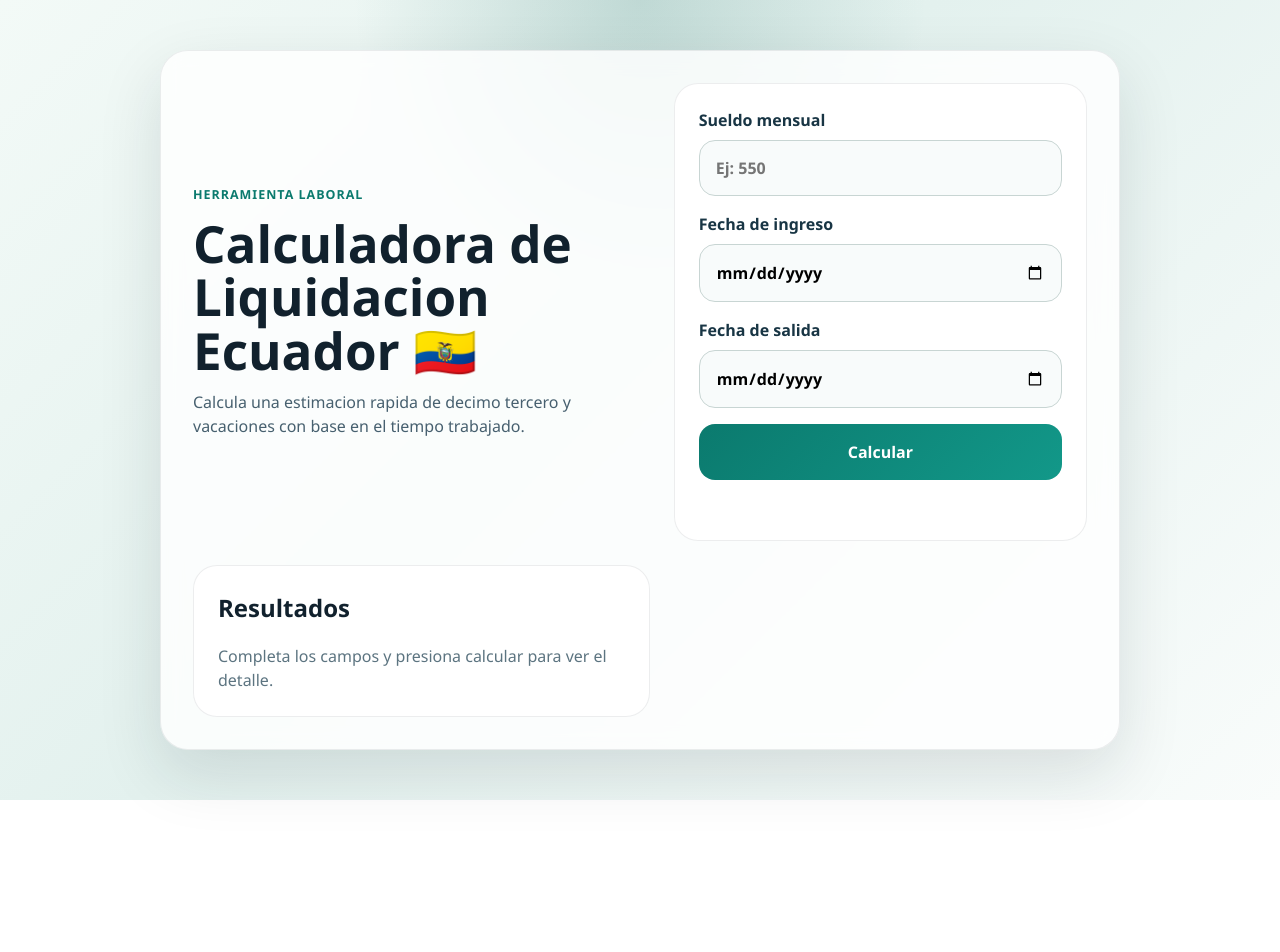
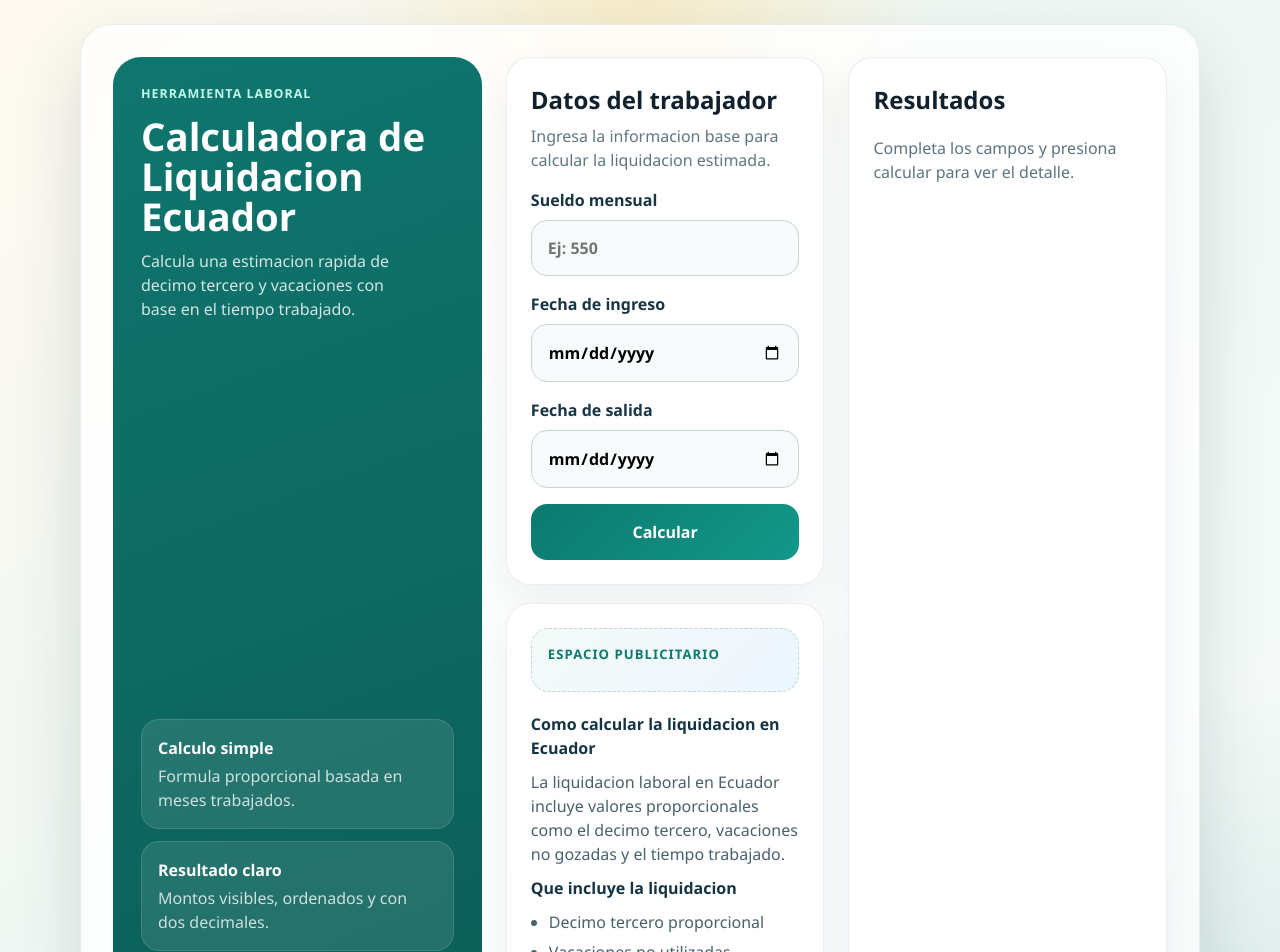
Before and after one commit to AnsaRoss/calculadora-liquidacion-ecuador, a React (Vite) app: page / in a window 1280 px wide. Shown: the top 952 px of the page. Before the commit the page ends 800 px from the top, so only its background shows below. Built offline with nearby package versions, Linux system fonts and the light colour scheme.

Commit message:
mejora diseño UI

```diff
--- a/src/App.jsx
+++ b/src/App.jsx
@@ -47,13 +47,30 @@ function App() {
   return (
     <main className="app-shell">
       <section className="calculator-card">
+        <div className="hero-panel">
           <div className="hero-copy">
             <p className="eyebrow">Herramienta laboral</p>
-          <h1>Calculadora de Liquidacion Ecuador 🇪🇨</h1>
+            <h1>Calculadora de Liquidacion Ecuador</h1>
             <p className="subtitle">
               Calcula una estimacion rapida de decimo tercero y vacaciones con base
               en el tiempo trabajado.
             </p>
+          </div>
+
+          <div className="hero-highlights">
+            <article>
+              <strong>Calculo simple</strong>
+              <span>Formula proporcional basada en meses trabajados.</span>
+            </article>
+            <article>
+              <strong>Resultado claro</strong>
+              <span>Montos visibles, ordenados y con dos decimales.</span>
+            </article>
+            <article>
+              <strong>Diseno responsive</strong>
+              <span>Se adapta bien a escritorio y telefono.</span>
+            </article>
+          </div>
         </div>
 
         <CalculatorForm
--- a/src/components/CalculatorForm.jsx
+++ b/src/components/CalculatorForm.jsx
@@ -9,7 +9,13 @@ function CalculatorForm({ formData, errors, onChange, onSubmit }) {
     }
   }, []);
   return (
+    <div className="form-column">
       <form className="calculator-form" onSubmit={onSubmit} noValidate>
+        <div className="form-header">
+          <h2>Datos del trabajador</h2>
+          <p>Ingresa la informacion base para calcular la liquidacion estimada.</p>
+        </div>
+
         <label className="field">
           <span>Sueldo mensual</span>
           <input
@@ -51,16 +57,42 @@ function CalculatorForm({ formData, errors, onChange, onSubmit }) {
         <button className="primary-button" type="submit">
           Calcular
         </button>
-      {/* ANUNCIO */}
+      </form>
+
+      <section className="promo-card">
+        <div className="promo-ad">
+          <p className="promo-label">Espacio publicitario</p>
           <ins
             className="adsbygoogle"
-        style={{ display: "block", marginTop: "20px" }}
+            style={{ display: 'block' }}
             data-ad-client="ca-pub-6376754412949061"
-        data-ad-slot="1234567890"
+            data-ad-slot="2820629327"
             data-ad-format="auto"
             data-full-width-responsive="true"
           />
-    </form>
+        </div>
+
+        <div className="promo-copy">
+          <h3>Como calcular la liquidacion en Ecuador</h3>
+          <p>
+            La liquidacion laboral en Ecuador incluye valores proporcionales como
+            el decimo tercero, vacaciones no gozadas y el tiempo trabajado.
+          </p>
+
+          <h3>Que incluye la liquidacion</h3>
+          <ul className="promo-list">
+            <li>Decimo tercero proporcional</li>
+            <li>Vacaciones no utilizadas</li>
+            <li>Tiempo trabajado</li>
+          </ul>
+
+          <p>
+            Usa esta calculadora para obtener una estimacion rapida y clara antes
+            de revisar los valores finales.
+          </p>
+        </div>
+      </section>
+    </div>
   );
 }
 
--- a/src/styles/index.css
+++ b/src/styles/index.css
@@ -2,8 +2,9 @@
   font-family: "Segoe UI", Tahoma, Geneva, Verdana, sans-serif;
   color: #11212d;
   background:
-    radial-gradient(circle at top, rgba(7, 94, 84, 0.18), transparent 28%),
-    linear-gradient(135deg, #f3faf7 0%, #e3f1ee 45%, #f9fcfb 100%);
+    radial-gradient(circle at top, rgba(255, 201, 71, 0.24), transparent 22%),
+    radial-gradient(circle at bottom right, rgba(11, 122, 110, 0.16), transparent 28%),
+    linear-gradient(135deg, #fffaf0 0%, #eef7f4 45%, #f8fcfb 100%);
   line-height: 1.5;
   font-weight: 400;
   font-synthesis: none;
@@ -39,28 +40,56 @@ input {
 }
 
 .calculator-card {
-  width: min(100%, 960px);
+  width: min(100%, 1120px);
   display: grid;
-  grid-template-columns: 1.05fr 0.95fr;
+  grid-template-columns: 1.1fr 0.95fr 0.95fr;
   gap: 24px;
   padding: 32px;
-  border-radius: 28px;
-  background: rgba(255, 255, 255, 0.82);
+  border-radius: 32px;
+  background: rgba(255, 255, 255, 0.8);
   border: 1px solid rgba(17, 33, 45, 0.08);
-  box-shadow: 0 24px 65px rgba(17, 33, 45, 0.12);
+  box-shadow: 0 28px 70px rgba(17, 33, 45, 0.14);
   backdrop-filter: blur(10px);
 }
 
-.hero-copy {
+.hero-panel {
   display: flex;
   flex-direction: column;
-  justify-content: center;
+  justify-content: space-between;
+  gap: 24px;
+  padding: 28px;
+  border-radius: 28px;
+  background: linear-gradient(160deg, #0f766e 0%, #0b5d56 100%);
+  color: #ffffff;
+  position: relative;
+  overflow: hidden;
+}
+
+.hero-panel::after {
+  content: "";
+  position: absolute;
+  right: -44px;
+  bottom: -54px;
+  width: 190px;
+  height: 190px;
+  border-radius: 999px;
+  background: rgba(255, 255, 255, 0.08);
+}
+
+.hero-copy,
+.hero-highlights {
+  position: relative;
+  z-index: 1;
+}
+
+.hero-copy {
+  display: grid;
   gap: 12px;
 }
 
 .eyebrow {
   margin: 0;
-  color: #0b7a6e;
+  color: #bff6ea;
   font-weight: 700;
   letter-spacing: 0.08em;
   text-transform: uppercase;
@@ -68,32 +97,74 @@ input {
 }
 
 .hero-copy h1,
-.results-card h2 {
+.results-card h2,
+.form-header h2 {
   margin: 0;
 }
 
 .hero-copy h1 {
-  font-size: clamp(2rem, 4vw, 3.2rem);
+  font-size: clamp(2rem, 3vw, 3.25rem);
   line-height: 1.05;
 }
 
 .subtitle {
   margin: 0;
-  color: #47606f;
-  max-width: 52ch;
+  color: rgba(255, 255, 255, 0.82);
+  max-width: 30ch;
+}
+
+.hero-highlights {
+  display: grid;
+  gap: 12px;
+}
+
+.hero-highlights article {
+  display: grid;
+  gap: 4px;
+  padding: 16px;
+  border-radius: 18px;
+  background: rgba(255, 255, 255, 0.1);
+  border: 1px solid rgba(255, 255, 255, 0.12);
+}
+
+.hero-highlights strong {
+  font-size: 1rem;
+}
+
+.hero-highlights span {
+  color: rgba(255, 255, 255, 0.78);
 }
 
 .calculator-form,
-.results-card {
+.results-card,
+.promo-card {
   background: #ffffff;
   border-radius: 24px;
   padding: 24px;
   border: 1px solid rgba(17, 33, 45, 0.08);
+  box-shadow: 0 18px 40px rgba(17, 33, 45, 0.06);
+}
+
+.form-column {
+  display: grid;
+  gap: 18px;
+  align-content: start;
 }
 
 .calculator-form {
   display: grid;
   gap: 16px;
+  align-content: start;
+}
+
+.form-header {
+  display: grid;
+  gap: 6px;
+}
+
+.form-header p {
+  margin: 0;
+  color: #5f7681;
 }
 
 .field {
@@ -109,13 +180,14 @@ input {
   border-radius: 16px;
   border: 1px solid #c8d5d3;
   background: #f8fbfb;
-  transition: border-color 0.2s ease, box-shadow 0.2s ease;
+  transition: border-color 0.2s ease, box-shadow 0.2s ease, transform 0.2s ease;
 }
 
 .field input:focus {
   outline: none;
   border-color: #0b7a6e;
   box-shadow: 0 0 0 4px rgba(11, 122, 110, 0.14);
+  transform: translateY(-1px);
 }
 
 .field-error,
@@ -124,7 +196,10 @@ input {
   font-size: 0.92rem;
 }
 
-.form-error {
+.form-error,
+.results-empty,
+.promo-label,
+.promo-copy p {
   margin: 0;
 }
 
@@ -144,6 +219,50 @@ input {
   box-shadow: 0 12px 24px rgba(11, 122, 110, 0.24);
 }
 
+.promo-card {
+  display: grid;
+  gap: 20px;
+}
+
+.promo-ad {
+  display: grid;
+  gap: 10px;
+  padding: 16px;
+  border-radius: 18px;
+  background: linear-gradient(135deg, #f4faf8 0%, #edf6ff 100%);
+  border: 1px dashed rgba(11, 122, 110, 0.24);
+}
+
+.promo-label {
+  font-size: 0.82rem;
+  font-weight: 700;
+  letter-spacing: 0.08em;
+  text-transform: uppercase;
+  color: #0b7a6e;
+}
+
+.promo-copy {
+  display: grid;
+  gap: 10px;
+  color: #48616d;
+}
+
+.promo-copy h3 {
+  margin: 0;
+  color: #153443;
+  font-size: 1rem;
+}
+
+.promo-list {
+  margin: 0;
+  padding-left: 18px;
+  color: #48616d;
+}
+
+.promo-list li + li {
+  margin-top: 6px;
+}
+
 .results-card {
   display: grid;
   gap: 18px;
@@ -151,7 +270,6 @@ input {
 }
 
 .results-empty {
-  margin: 0;
   color: #5c7480;
 }
 
@@ -180,18 +298,13 @@ input {
 }
 
 .results-total {
-  background: linear-gradient(135deg, #e0f5ef 0%, #eefbf7 100%);
+  background: linear-gradient(135deg, #fff3cf 0%, #fdf9e8 100%);
   border: 1px solid rgba(11, 122, 110, 0.14);
 }
 
-@media (max-width: 820px) {
+@media (max-width: 960px) {
   .calculator-card {
     grid-template-columns: 1fr;
-    padding: 20px;
-  }
-
-  .hero-copy h1 {
-    font-size: 2.3rem;
   }
 }
 
@@ -202,9 +315,11 @@ input {
 
   .calculator-card,
   .calculator-form,
-  .results-card {
+  .results-card,
+  .promo-card,
+  .hero-panel {
     padding: 18px;
-    border-radius: 20px;
+    border-radius: 22px;
   }
 
   .results-grid article {
```
Lines whose indentation alone changed are shown as unchanged.
